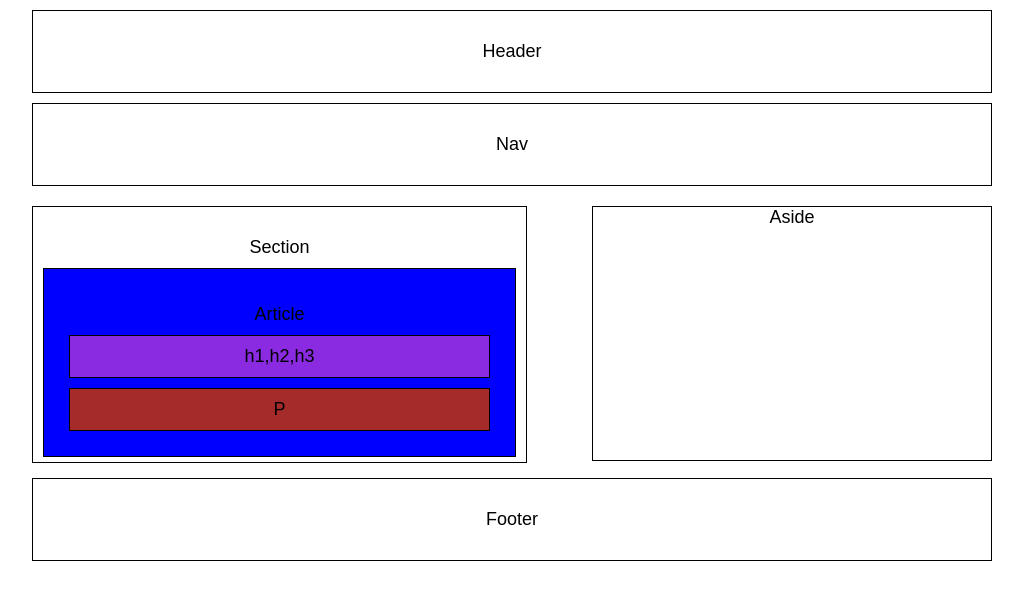
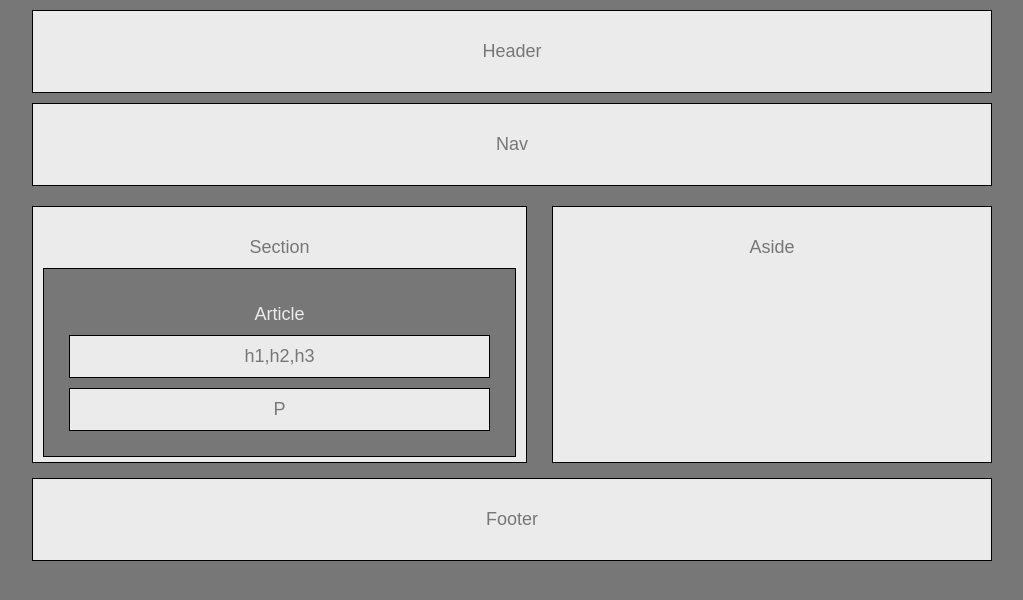
Before and after one commit to nikola4work/HH-WireFrame, a plain HTML site: page index.html in a window 1280 px wide. Shown: the whole page, without its empty margins (128-1151 px from the left). Drawn offline with Linux system fonts and the light colour scheme.

Commit message:
final commit

```diff
--- a/style.css
+++ b/style.css
@@ -1,13 +1,14 @@
 * {
     box-sizing: border-box;
     margin: auto;
-    padding: auto;
 }
 
 body {
     font-family: Arial, Helvetica, sans-serif;
     width: 960px;
     font-size: 18px;
+    background: #777;
+    color: #777;
 }
 
 #head {
@@ -16,6 +17,7 @@ body {
     margin-top: 10px;
     margin-bottom: 10px;
     padding: 30px;
+    background-color: #ebebeb;
 }
 
 #top-nav {
@@ -23,6 +25,7 @@ body {
     text-align: center;
     margin-bottom: 20px;
     padding: 30px;
+    background-color: #ebebeb;
 }
 
 #left {
@@ -35,6 +38,7 @@ body {
     padding-left: 10px;
     padding-bottom: 5px;
     margin-bottom: 15px;
+    background-color: #ebebeb;
 }
 
 #left p {
@@ -44,7 +48,8 @@ body {
 .main-content {
     border: 1px solid black;
     padding: 25px;
-    background-color: blue;
+    color: #ebebeb;
+    background: #777;
 }
 
 .main-content p {
@@ -54,20 +59,25 @@ body {
 .tag {
     border: 1px solid black;
     margin-bottom: 10px;
-    background-color: blueviolet;
+    color: #777;
+    background: #ebebeb;
 }
 
 .p {
     border: 1px solid black;
-    background-color: brown;
+    color: #777;
+    background: #ebebeb;
 }
 
 #right {
-    width: 400px;
+    width: 440px;
     float: right;
     border: 1px solid black;
-    height: 255px;
+    height: 257px;
     text-align: center;
+    padding: 30px;
+    margin-left: 20px;
+    background-color: #ebebeb;
 }
 
 footer {
@@ -75,6 +85,7 @@ footer {
     border: 1px solid black;
     padding: 30px;
     text-align: center;
+    background-color: #ebebeb;
 }
 
 .clear-fix {
```
Also changed, not shown: index.html (+2 -0 lines).
